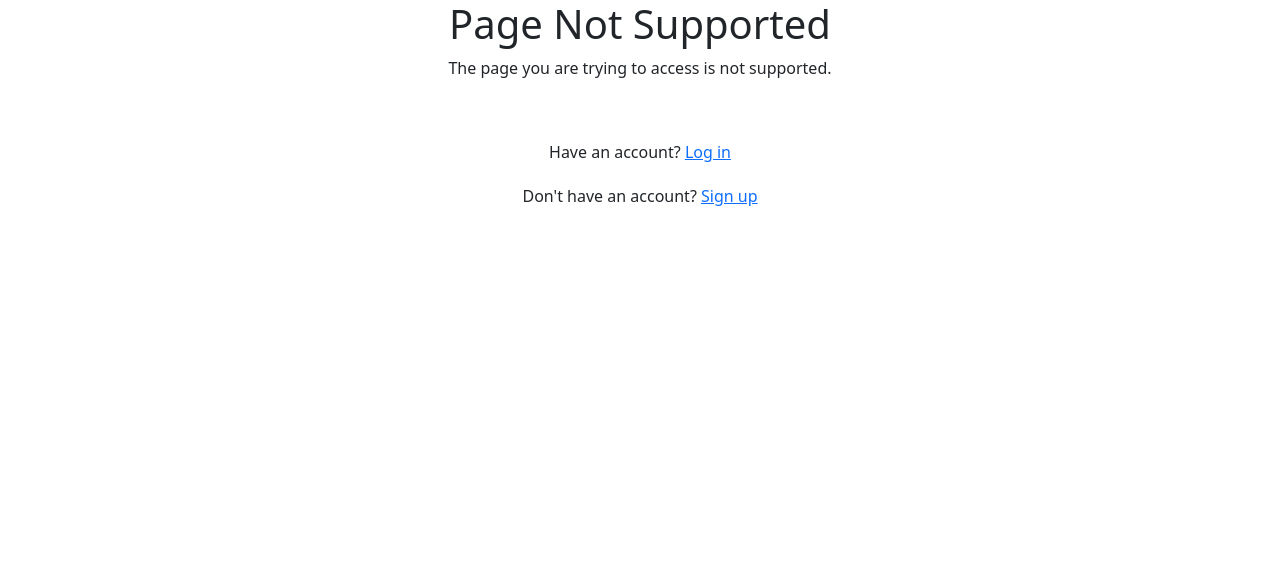
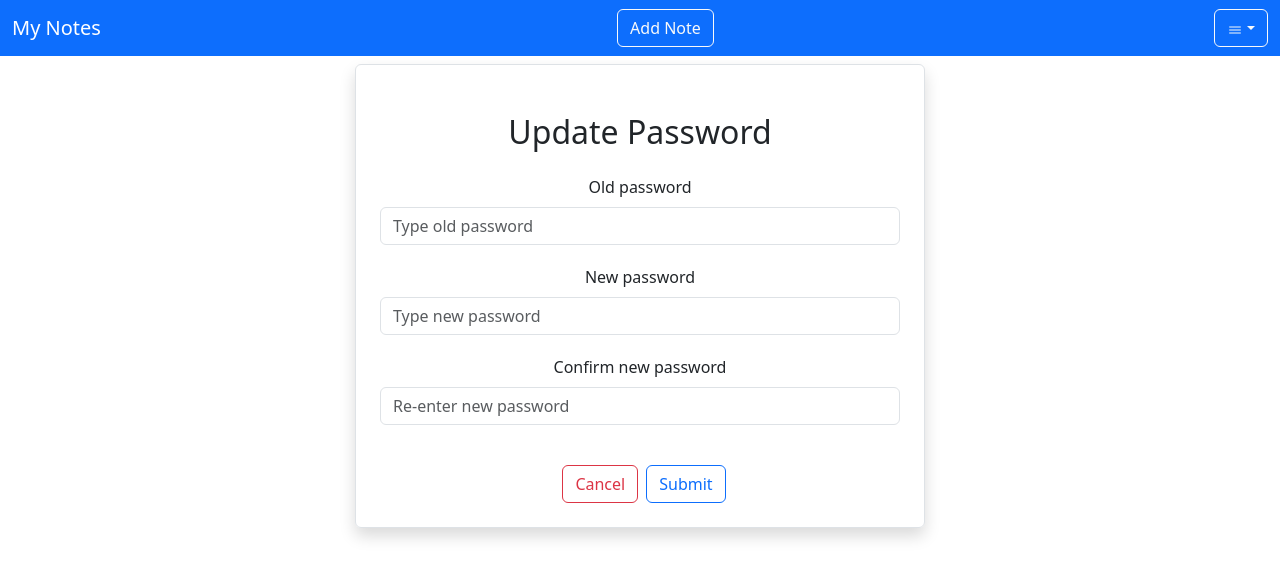
Before and after one commit to alexD00/notes-front-end, a React (Create React App) app: page /profile/update/password in a window 1280 px wide. Before the commit this address led to /unsupported. Shown: the top 578 px of the page. Built offline with nearby package versions, Linux system fonts and the light colour scheme; sample sign-in values are in the browser's storage.

Commit message:
add ProfilePasswordUpdate page

```diff
--- a/src/App.js
+++ b/src/App.js
@@ -17,6 +17,7 @@ import PageNotSupported from "./pages/PageNotSupported";
 import SignUp from "./pages/SignUp";
 import Profile from "./user/Profile";
 import ProfileUpdate from "./user/ProfileUpdate";
+import ProfilePasswordUpdate from "./user/ProfilePasswordUpdate";
 
 function App() {
   const ProtectedRoute = ({ children }) => {
@@ -32,7 +33,6 @@ function App() {
         <Routes>
           <Route exact path="/" element={<Login />} />
           <Route exact path="/signUp" element={<SignUp />} />
-
           {/* <Route exact path="/home" element={<Home />} /> */}
           <Route
             path="/home"
@@ -42,7 +42,6 @@ function App() {
               </ProtectedRoute>
             }
           />
-
           <Route
             path="/addNote"
             element={
@@ -51,7 +50,6 @@ function App() {
               </ProtectedRoute>
             }
           />
-
           <Route
             path="/editNote/:id"
             element={
@@ -60,7 +58,6 @@ function App() {
               </ProtectedRoute>
             }
           />
-
           <Route
             path="/viewNote/:id"
             element={
@@ -69,7 +66,6 @@ function App() {
               </ProtectedRoute>
             }
           />
-
           <Route
             path="/profile"
             element={
@@ -78,7 +74,6 @@ function App() {
               </ProtectedRoute>
             }
           />
-
           <Route
             path="/profile/update"
             element={
@@ -87,11 +82,17 @@ function App() {
               </ProtectedRoute>
             }
           />
-
-          {/* Catch unsupported routes */}
+          <Route
+            path="profile/update/password"
+            element={
+              <ProtectedRoute>
+                <ProfilePasswordUpdate />
+              </ProtectedRoute>
+            }
+          />
+          /{/* Catch unsupported routes */}
           <Route path="/*" element={<Navigate to="/unsupported" />} />
           <Route path="/unsupported" element={<PageNotSupported />} />
-
           <Route path="/login" element={<Login />} />
         </Routes>
       </Router>
--- a/src/user/Profile.js
+++ b/src/user/Profile.js
@@ -7,6 +7,27 @@ export default function Profile() {
     username: "",
     email: "",
   });
+
+  const queryParams = new URLSearchParams(window.location.search);
+  const isSuccess = queryParams.get("successInfo") === "true";
+  const [showAlert, setShowAlert] = useState(isSuccess);
+
+  const isSuccessPass = queryParams.get("successPass") === "true";
+  const [showAlertPass, setShowAlertPass] = useState(isSuccessPass);
+
+  useEffect(() => {
+    const timer = setTimeout(() => {
+      setShowAlert(false);
+    }, 6000);
+    return () => clearTimeout(timer);
+  }, []);
+
+  useEffect(() => {
+    const timer = setTimeout(() => {
+      setShowAlertPass(false);
+    }, 6000);
+    return () => clearTimeout(timer);
+  }, []);
 
   const { username, email } = userInfo;
 
@@ -24,6 +45,7 @@ export default function Profile() {
   };
 
   return (
+    <div>
       <div className="container">
         <div className="row">
           <div className="col-md-6 offset-md-3 border rounded p-4 mt-2 shadow">
@@ -56,9 +78,9 @@ export default function Profile() {
                   />
                 </div>
                 <div style={{ marginTop: "40px" }}>
-                <Link className="btn btn-outline-primary me-2" to={"/home"}>
+                  {/* <Link className="btn btn-outline-primary me-2" to={"/home"}>
                     Return Home
-                </Link>
+                  </Link> */}
                   <Link className="btn btn-primary my-2" to={"/profile/update"}>
                     Update info
                   </Link>
@@ -69,5 +91,54 @@ export default function Profile() {
           </div>
         </div>
       </div>
+      {showAlert && (
+        <div
+          style={{
+            display: "flex",
+            justifyContent: "center",
+            marginTop: "40px",
+          }}
+        >
+          <div
+            className="alert alert-success"
+            role="alert"
+            style={{ display: "inline-block", minWidth: "fit-content" }}
+          >
+            User info updated successfully
+          </div>
+        </div>
+      )}
+      {showAlertPass && (
+        <div
+          style={{
+            display: "flex",
+            justifyContent: "center",
+            marginTop: "40px",
+          }}
+        >
+          <div
+            className="alert alert-success"
+            role="alert"
+            style={{ display: "inline-block", minWidth: "fit-content" }}
+          >
+            Password updated successfully
+          </div>
+        </div>
+      )}
+      <div className="container" style={{ marginTop: "20px" }}>
+        <div className="row">
+          <div className="col-md-6 offset-md-3 border rounded p-4 mt-2 shadow">
+            <h2 className="text-center m-4">Password</h2>
+            <Link
+              className="btn btn-primary my-2"
+              to={"/profile/update/password"}
+              style={{ marginTop: "20px" }}
+            >
+              Update password
+            </Link>
+          </div>
+        </div>
+      </div>
+    </div>
   );
 }
--- /dev/null
+++ b/src/user/ProfilePasswordUpdate.js
@@ -0,0 +1,110 @@
+import axios from "axios";
+import React, { useState } from "react";
+import { Link, useNavigate } from "react-router-dom";
+
+export default function () {
+  let navigate = useNavigate();
+
+  const [passwordInfo, setPasswordInfo] = useState({
+    oldPassword: "",
+    newPassword: "",
+    newPasswordConfirm: "",
+  });
+
+  const { oldPassword, newPassword, newPasswordConfirm } = passwordInfo;
+
+  const [error, setError] = useState(null);
+
+  const onInputChange = (e) => {
+    setPasswordInfo({ ...passwordInfo, [e.target.name]: e.target.value });
+  };
+
+  const onSubmit = async (e) => {
+    e.preventDefault();
+    try {
+      const response = await axios.put(
+        "http://localhost:8080/api/users/profile/update/password",
+        passwordInfo,
+        {
+          headers: {
+            Authorization: `Bearer ${sessionStorage.getItem("jwtToken")}`,
+          },
+        }
+      );
+
+      navigate("/profile?successPass=true");
+    } catch (error) {
+      console.error("Update password failed:", error);
+      if (
+        error.response &&
+        error.response.data &&
+        error.response.data.errorMessage
+      ) {
+        setError(error.response.data.errorMessage); // Set error message from response
+      } else {
+        // Default error message for any other error
+        setError("Update password failed. Please try again later.");
+      }
+    }
+  };
+
+  return (
+    <div className="container">
+      <div className="row">
+        <div className="col-md-6 offset-md-3 border rounded p-4 mt-2 shadow">
+          <h2 className="text-center m-4">Update Password</h2>
+          {error && <div className="alert alert-danger">{error}</div>}
+          <form onSubmit={(e) => onSubmit(e)}>
+            <div style={{ marginBottom: "20px" }}>
+              <label htmlFor="Name" className="form-label">
+                Old password
+              </label>
+              <input
+                className="form-control"
+                value={oldPassword}
+                placeholder="Type old password"
+                name="oldPassword"
+                type="password"
+                onChange={(e) => onInputChange(e)}
+              />
+            </div>
+            <div style={{ marginBottom: "20px" }}>
+              <label htmlFor="Name" className="form-label">
+                New password
+              </label>
+              <input
+                className="form-control"
+                value={newPassword}
+                placeholder="Type new password"
+                name="newPassword"
+                type="password"
+                onChange={(e) => onInputChange(e)}
+              />
+            </div>
+            <div>
+              <label htmlFor="Name" className="form-label">
+                Confirm new password
+              </label>
+              <input
+                className="form-control"
+                value={newPasswordConfirm}
+                placeholder="Re-enter new password"
+                name="newPasswordConfirm"
+                type="password"
+                onChange={(e) => onInputChange(e)}
+              />
+            </div>
+            <div style={{ marginTop: "40px" }}>
+              <Link className="btn btn-outline-danger mx-2" to={"/profile"}>
+                Cancel
+              </Link>
+              <button type="submit" className="btn btn-outline-primary">
+                Submit
+              </button>
+            </div>
+          </form>
+        </div>
+      </div>
+    </div>
+  );
+}
--- a/src/user/ProfileUpdate.js
+++ b/src/user/ProfileUpdate.js
@@ -19,8 +19,6 @@ export default function ProfileUpdate() {
     setUserInfo({ ...userInfo, [e.target.name]: e.target.value });
   };
 
-  console.log(username, email, password);
-
   useEffect(() => {
     loadUserProfile();
   }, []);
@@ -38,7 +36,7 @@ export default function ProfileUpdate() {
         }
       );
 
-      navigate("/profile");
+      navigate("/profile?successInfo=true");
     } catch (error) {
       console.error("Update failed:", error);
       if (
@@ -113,20 +111,14 @@ export default function ProfileUpdate() {
                     onChange={(e) => onInputChange(e)}
                   />
                 </div>
-                <Link
-                  className="btn btn-outline-danger mx-2"
-                  style={{ marginTop: "20px" }}
-                  to={"/profile"}
-                >
-                  Cancel
-                </Link>
-                <button
-                  type="submit"
-                  className="btn btn-outline-primary"
-                  style={{ marginTop: "20px" }}
-                >
-                  Submit
-                </button>
+                <div style={{ marginTop: "40px" }}>
+                  <Link className="btn btn-outline-danger mx-2" to={"/profile"}>
+                    Cancel
+                  </Link>
+                  <button type="submit" className="btn btn-outline-primary">
+                    Submit
+                  </button>
+                </div>
               </div>
             </div>
           </form>
```
Lines whose indentation alone changed are shown as unchanged.
